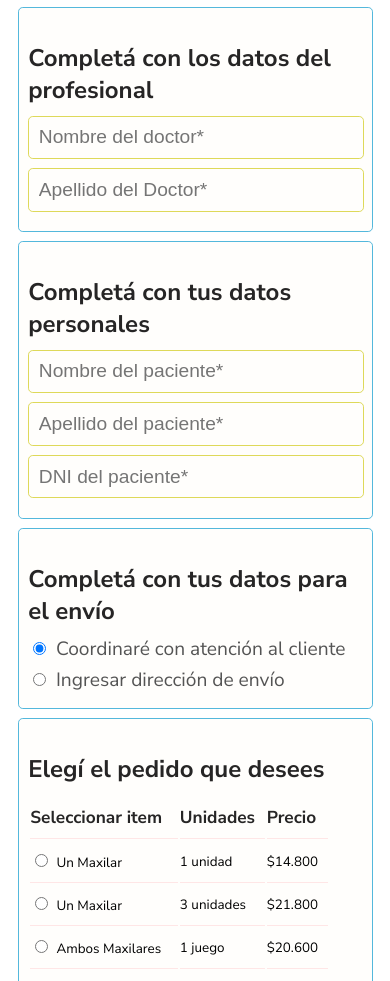
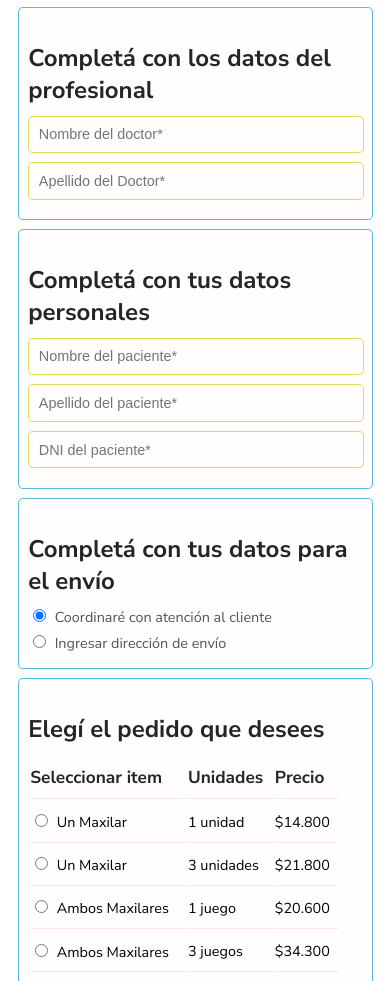
Before and after one commit to leandromunioz/Formulario_Retains, a plain HTML site: page index.html in a window 390 px wide. Shown: the part 118-1099 px from the top of the page. Drawn offline with Linux system fonts and the light colour scheme.

Commit message:
Add files via upload

```diff
--- a/css/styles.css
+++ b/css/styles.css
@@ -59,7 +59,7 @@ td {
     text-align: left;
     margin-left: 0;
     padding-left: 0;
-    font-size: 1.4rem;
+    font-size: 1.5rem;
 
 }
 
@@ -183,7 +183,7 @@ button.solicitar:hover {
     input[type="text"],
     textarea,
     button.solicitar {
-        font-size: 2rem;
+        font-size: 1.5rem;
     }
 
     input[type="text"],
@@ -198,4 +198,10 @@ button.solicitar:hover {
         margin: 1rem auto;
         padding: 0.5rem;
     }
+
+    td {
+        font-size: 1.5rem;
+
+    }
+
 }
```
